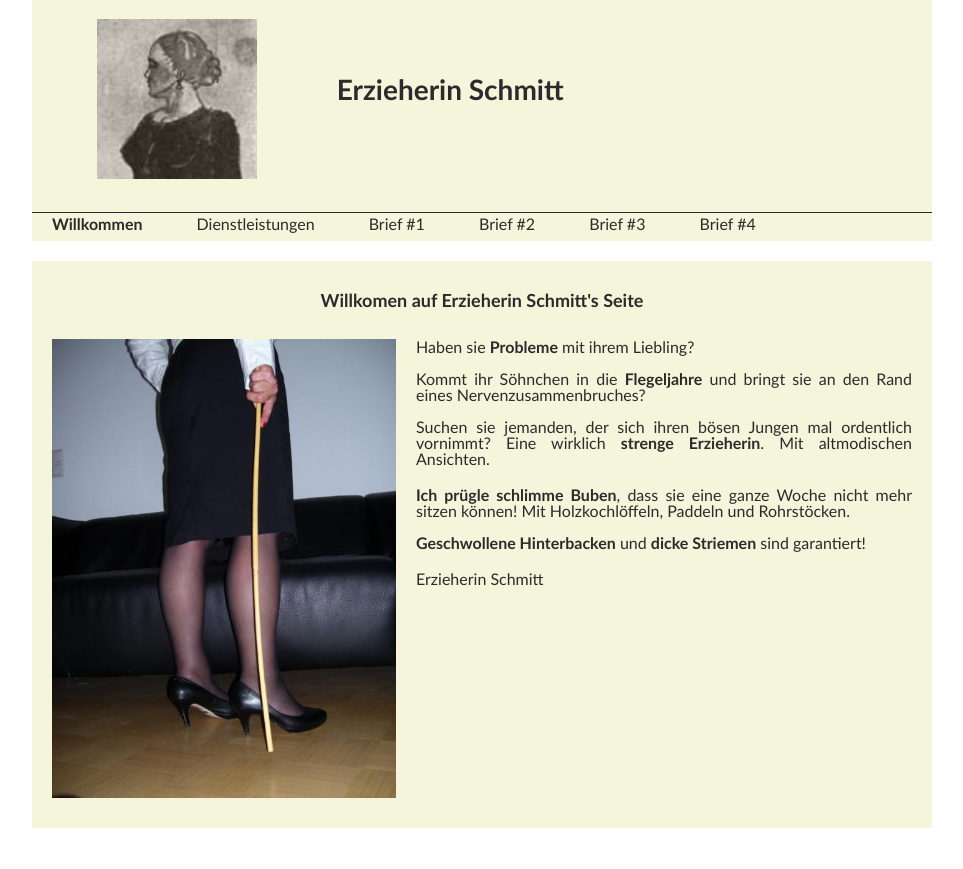
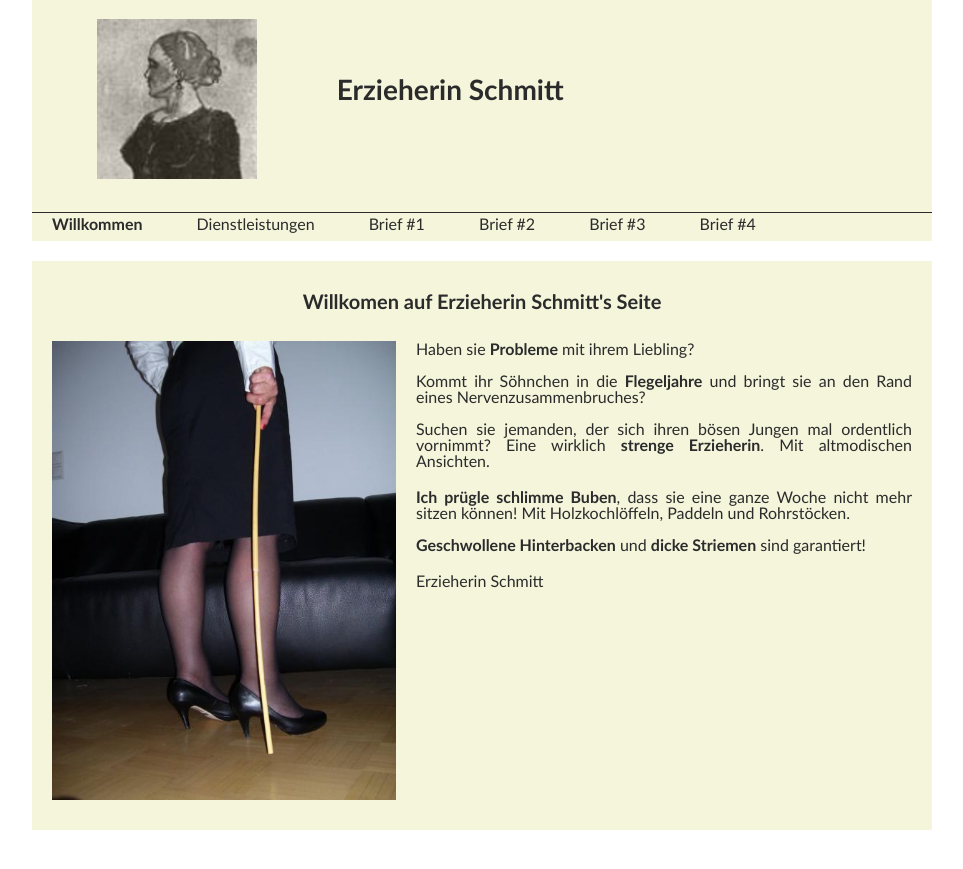
Before and after one commit to richardtraindl/tierarztpraxis-kaiserstrasse.at, a Jekyll site: the page built from xyz123/Schmitt/index.html, in a window 1280 px wide. Shown: the top 869 px of the page, without its empty margins (158-1121 px from the left). Built offline with Jekyll 4.4.1, drawn with Linux system fonts in a browser that asks for light colours.

Commit message:
customize

```diff
--- a/styles/guestall.css
+++ b/styles/guestall.css
@@ -1,17 +1,18 @@
 body {
-    font-family: "Trebuchet MS", Copperplate, "Myriad Pro", Arial, sans-serif;
-    color: #2B2B2B;
     max-width: 900px;
     min-width: 240px;
     margin: auto;
+    color: #2B2B2B;
+    font-family: "Trebuchet MS", Copperplate, "Myriad Pro", Arial, sans-serif;
+    font-size: 16px;
 }
 
 h1 {
-    font-size: 20px;
+    font-size: 24px;
 }
 
 h2 {
-    font-size: 18px;
+    font-size: 20px;
 }
 
 p {
```
